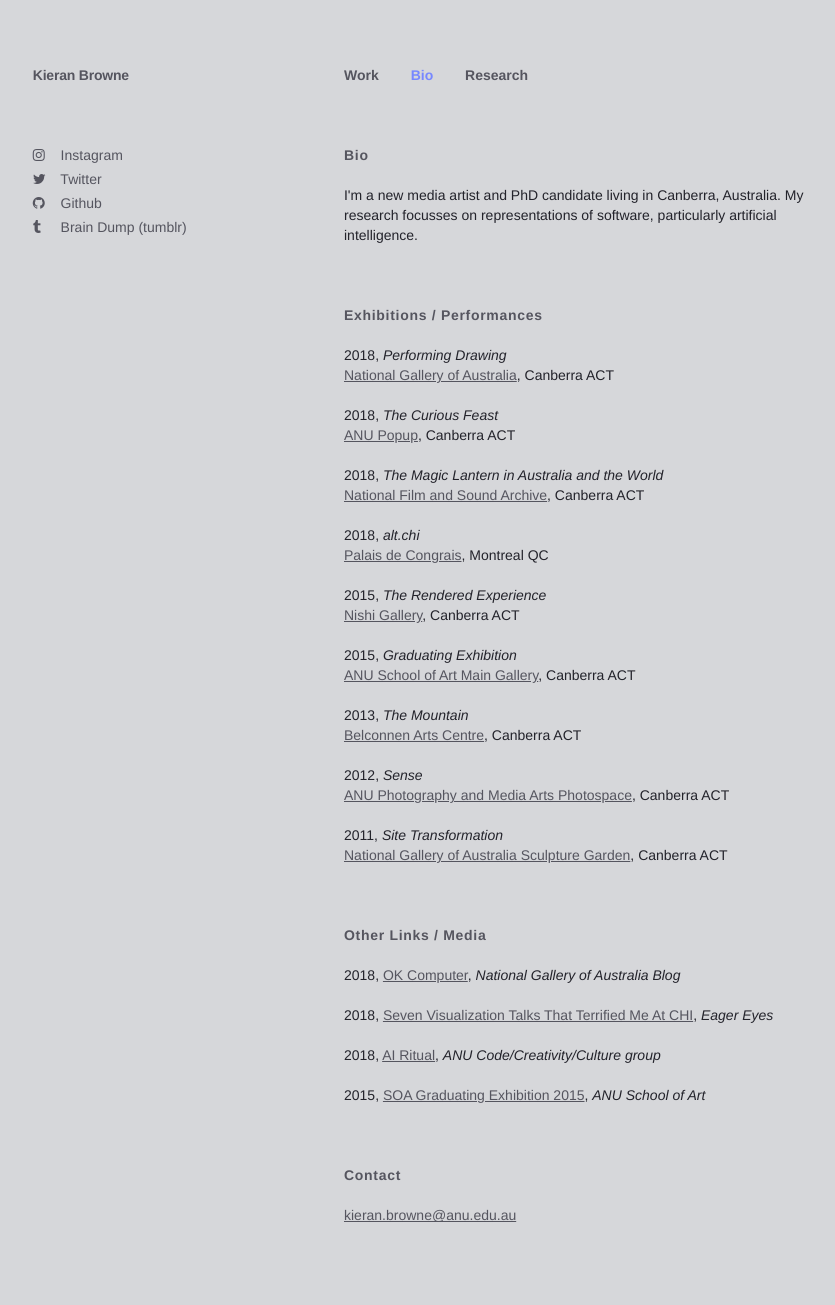
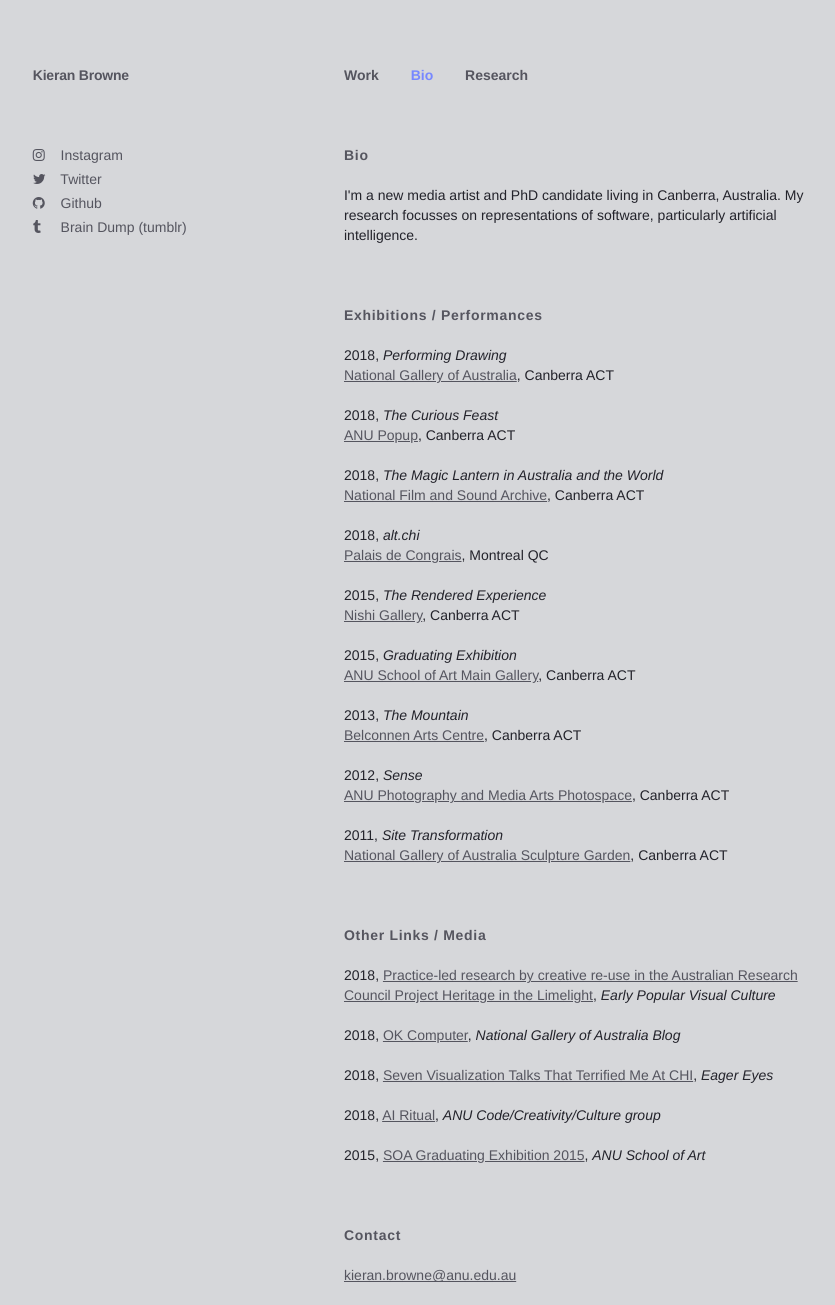
Before and after one commit to kieranbrowne/kieranbrowne.github.io, a Jekyll site: the page built from bio.html, in a window 1280 px wide. Shown: the whole page, without its empty margins (106-941 px from the left). Built offline with Jekyll 4.4.1, drawn with Linux system fonts in a browser that asks for light colours; before the commit the page ends 1245 px from its top, so only the background shows below that.

Commit message:
added to bio

```diff
--- a/bio.html
+++ b/bio.html
@@ -62,6 +62,9 @@
 
       <h2>Other Links / Media</h2>
       <p>
+      2018, <a href="https://www.tandfonline.com/doi/full/10.1080/17460654.2019.1615685">Practice-led research by creative re-use in the Australian Research Council Project Heritage in the Limelight</a>, <i>Early Popular Visual Culture</i>
+      </p>
+      <p>
       2018, <a href="https://medium.com/national-gallery-of-australia/ok-computer-29b2f3383f33">OK Computer</a>, <i>National Gallery of Australia Blog</i>
       </p>
       <p>
```
